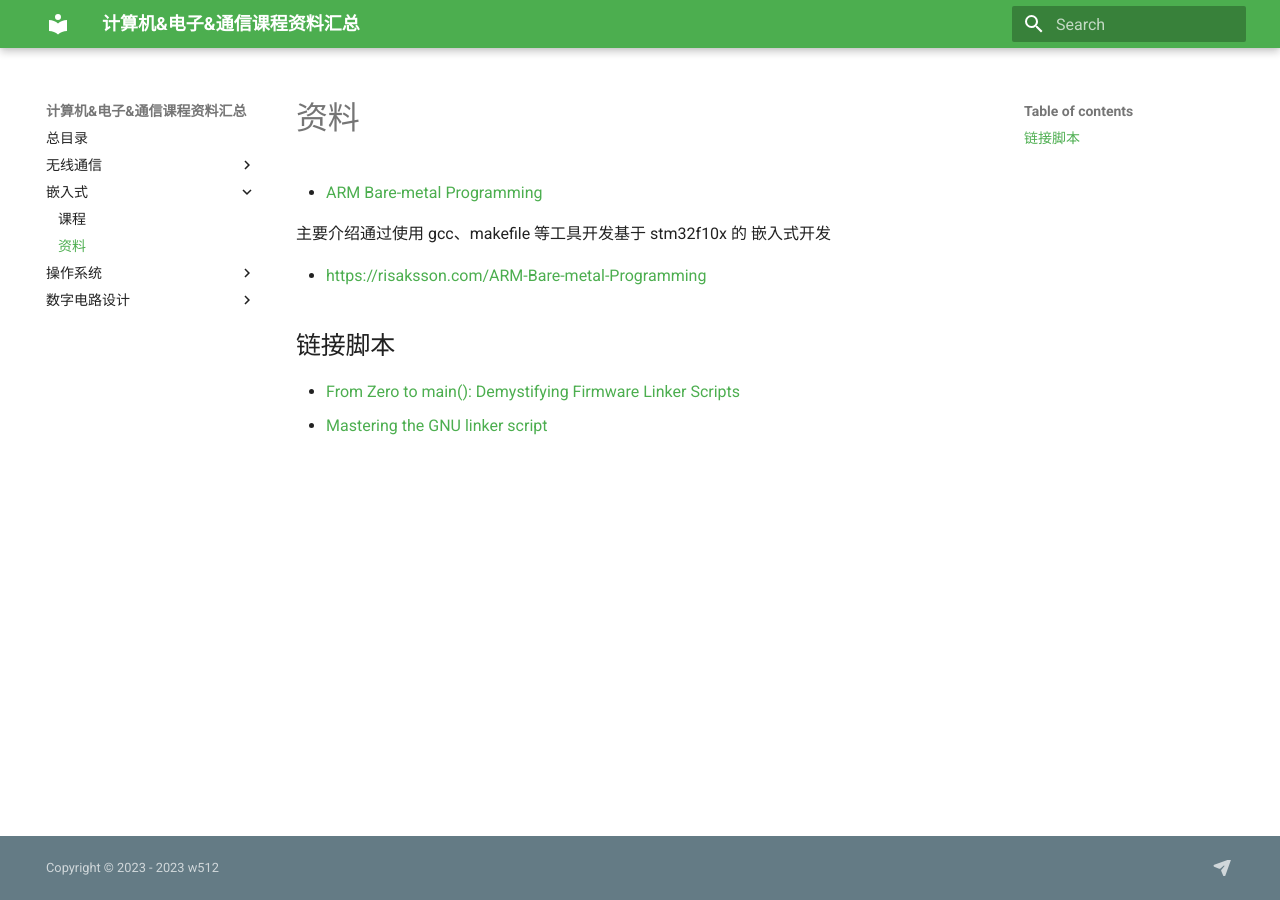
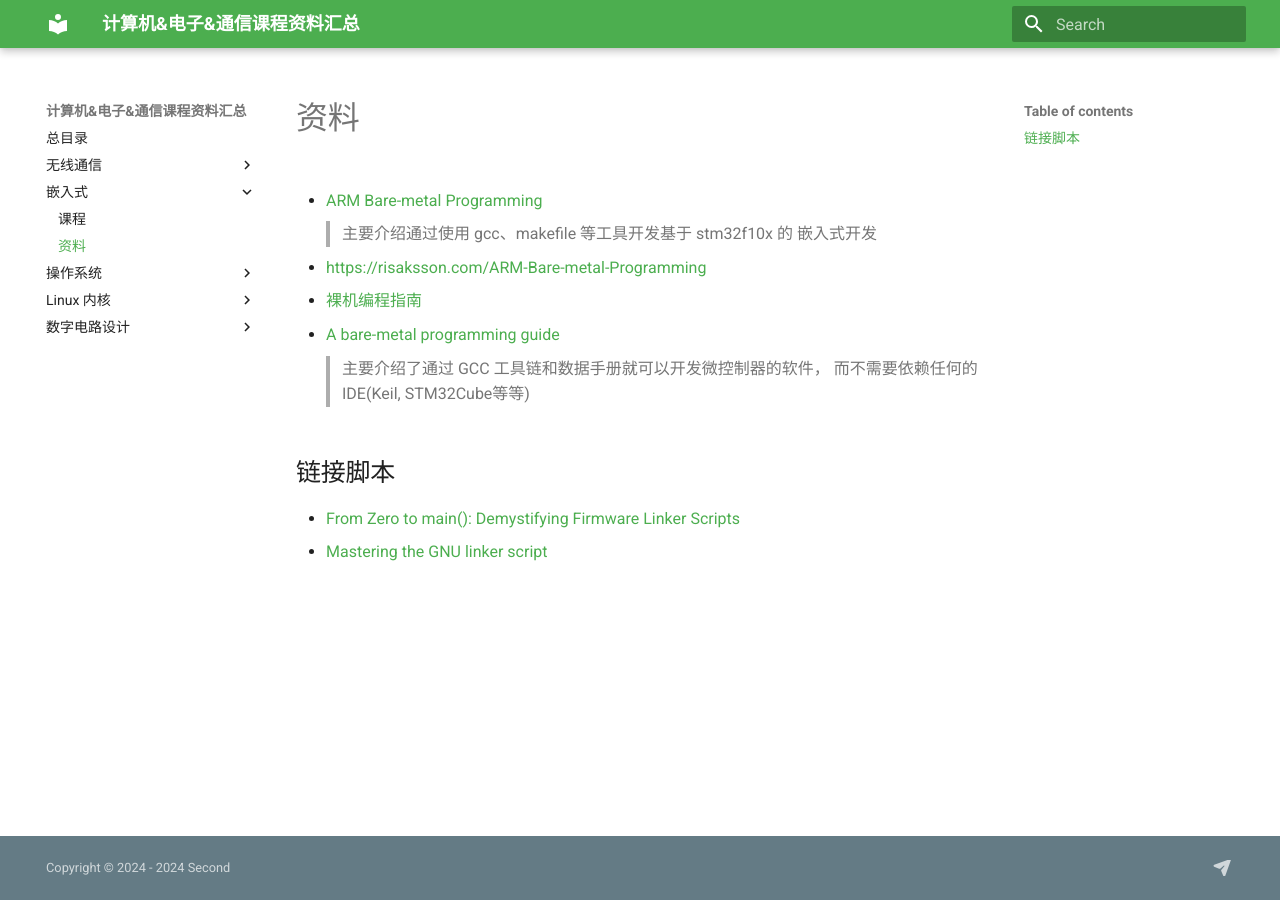
Before and after one commit to ffwx/courses, an MkDocs documentation site: the page built from docs/embedded_dev_materials.md, in a window 1280 px wide. Built offline with MkDocs 1.6.1 and Material for MkDocs 9.7.7, drawn with Linux system fonts in a browser that asks for light colours.

Commit message:
add computer_network&linux kernel materials

```diff
--- a/docs/embedded_dev_materials.md
+++ b/docs/embedded_dev_materials.md
@@ -1,9 +1,11 @@
 - [ARM Bare-metal Programming](https://risaksson.com/ARM-Bare-metal-Programming)
-
-  主要介绍通过使用 gcc、makefile 等工具开发基于 stm32f10x 的 嵌入式开发
+  > 主要介绍通过使用 gcc、makefile 等工具开发基于 stm32f10x 的 嵌入式开发
 
 - [https://risaksson.com/ARM-Bare-metal-Programming](https://risaksson.com/Designing-and-building-an-embedded-Linux-computer)
 
+- [裸机编程指南](https://github.com/cpq/bare-metal-programming-guide/blob/main/README_zh-CN.md)
+- [A bare-metal programming guide](https://community.arm.com/arm-community-blogs/b/internet-of-things-blog/posts/a-bare-metal-programming-guide)
+  > 主要介绍了通过 GCC 工具链和数据手册就可以开发微控制器的软件， 而不需要依赖任何的 IDE(Keil, STM32Cube等等)
 
 ## 链接脚本
 
--- a/mkdocs.yml
+++ b/mkdocs.yml
@@ -11,6 +11,9 @@
 
     - 操作系统:
         - 课程: operating_system_courses.md
+
+    - Linux 内核:
+        - 资料: linux_kernel_materials.md
 
     - 数字电路设计:
         - 课程: digital_design_courses.md
@@ -56,4 +59,4 @@
     - https://polyfill.io/v3/polyfill.min.js?features=es6
     - https://cdn.jsdelivr.net/npm/mathjax@3/es5/tex-mml-chtml.js
 
-copyright: Copyright &copy; 2023 - 2023 w512
+copyright: Copyright &copy; 2024 - 2024 Second
```
Also changed, not shown: docs/computer_network_courses.md (added, +4 -0 lines), docs/linux_kernel_materials.md (added, +12 -0 lines), docs/operating_system_courses.md (+0 -1 lines).
